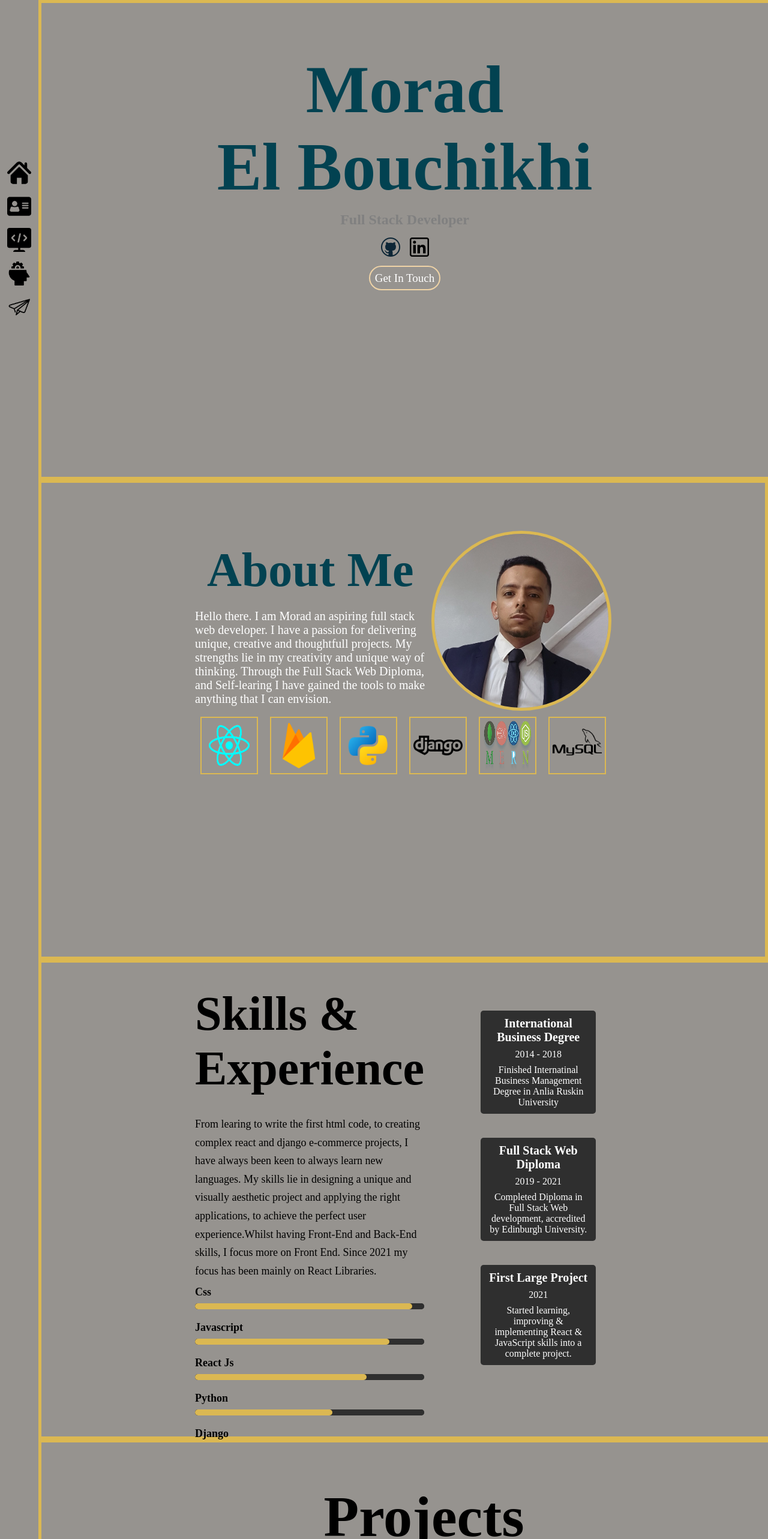
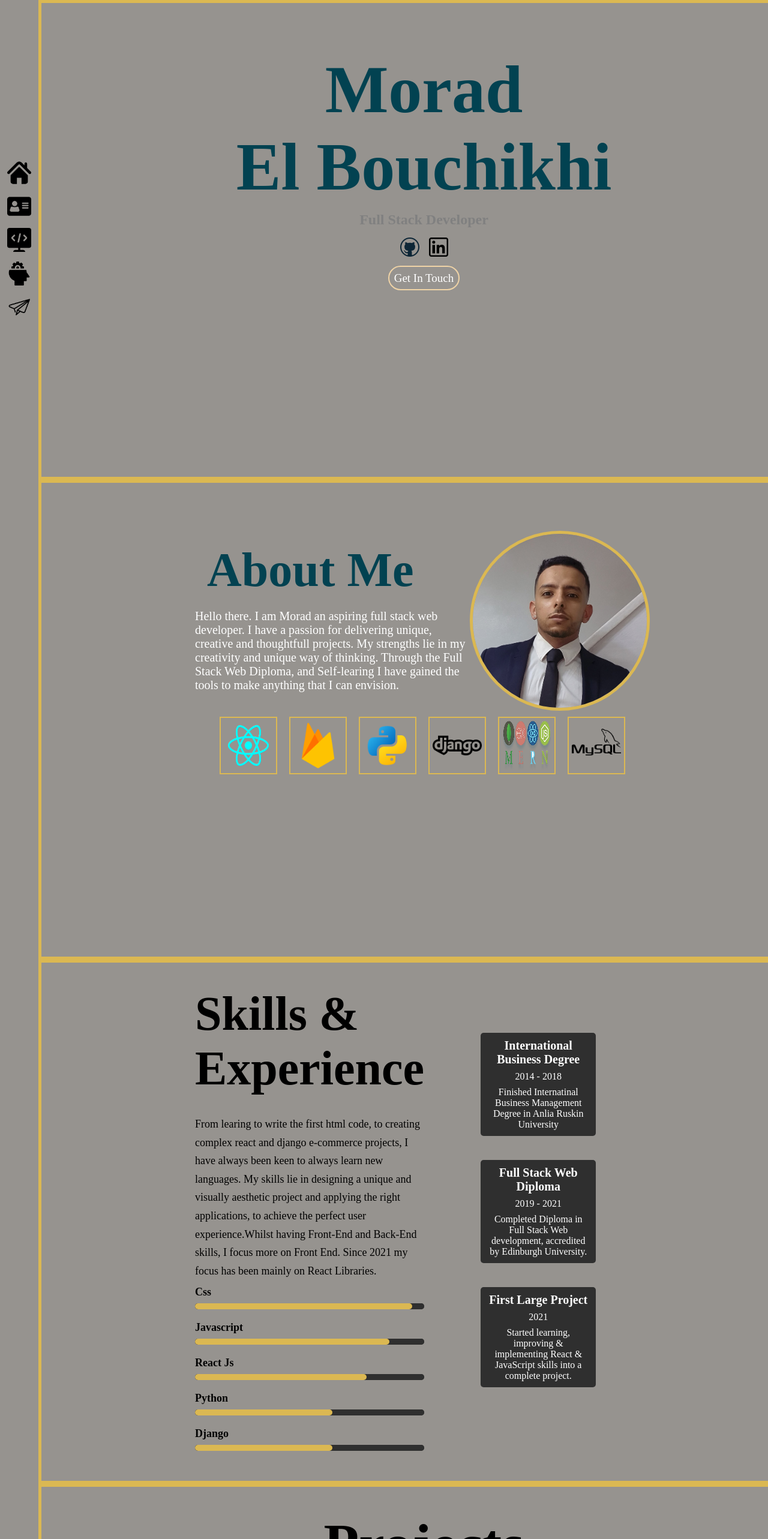
Before and after one commit to Morad17/portfolio-2024, a React (Create React App) app: page / in a window 1280 px wide. Shown: the top 2566 px of the page at 60% size. Built offline with nearby package versions, Linux system fonts and the light colour scheme.

Commit message:
fixing css of pages

```diff
--- a/src/assets/scss/base.scss
+++ b/src/assets/scss/base.scss
@@ -52,8 +52,8 @@ body{
 }
 ///Home ///
 .home{
-    height: 100vh;
-    width: 100%;
+    min-height: 100vh;
+    width: 100vw;
     background-color: $gray;
     border: 5px solid $gold;
     border-right: none;
@@ -155,7 +155,8 @@ body{
 /// About Section ///
 
 .about-section{
-    height: 100vh;
+    min-height: 100vh;
+    width: 100vw;
     border: 5px solid $gold;
     background-color: $gray;
     color: white;
@@ -197,7 +198,7 @@ body{
 
 .skills-section{
     width: 100vw;
-    height: 100vh;
+    min-height: 100vh;
     padding: 5vh 20vw;
     display: flex;
     background-color: $gray;
@@ -273,11 +274,10 @@ body{
 
 .projects-section{
     width: 100vw;
-    height: 100vh;
+    min-height: 100vh;
     background-color: $gray;
     display: flex;
     flex-direction: column;
-    justify-content: center;
     .main-content{
         // border: 2px solid $turquoise;
        display: flex;
@@ -298,17 +298,21 @@ body{
          justify-content: space-between;
          row-gap: .5vw;
          text-align: center;
+         margin-bottom: 10px;
     }
     .projects-title{
         font-size: 6em;
         text-align: center;
         margin-bottom: 2vh;
+        margin-top: 5vh;
     }
     // .project-text{
     //     border: 2px solid $gold;
     // }
     .project-1,.project-2{
         width: 49%;
+        display: flex;
+        border-radius: 5px;
     }
     .project-1{
         width: 100%;
```
